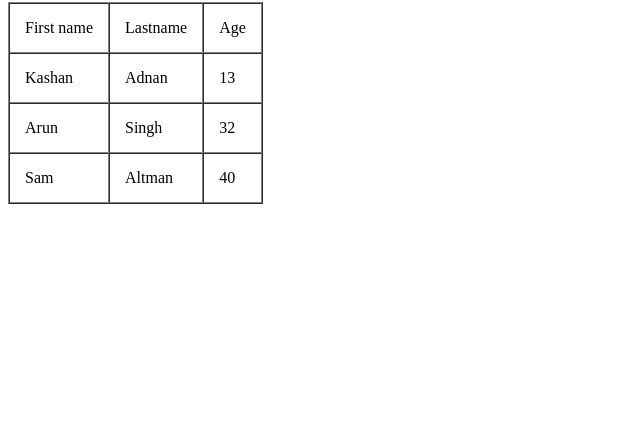
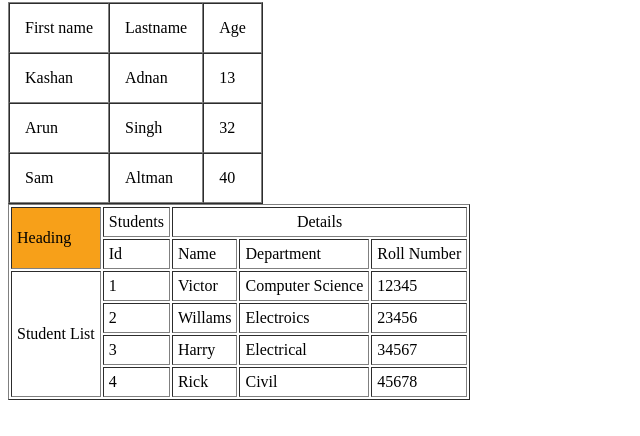
Before and after one commit to KashanAdnan02/batch-09-aaghaaz-tech, a plain HTML site: page Class 5/class 5.html in a window 1280 px wide. Shown: the part 64-500 px from the top of the page, without its empty margins (0-640 px from the left). Drawn offline with Linux system fonts and the light colour scheme.

Commit message:
rowspan and colspan https://youtu.be/_HOhESX6q1c

```diff
--- a/Class 5/class 5.html
+++ b/Class 5/class 5.html
@@ -30,5 +30,45 @@
 </table>
 
 
+<table border="1" cellpadding="5">
+<tr>
+	<td rowspan="2" bgcolor="#f7a019">Heading</td>
+	<td>Students</td>
+	<td colspan="3" align="center">Details</td>
+</tr>
+<tr>
+	<td>Id</td>
+	<td>Name</td>
+	<td>Department</td>
+	<td>Roll Number</td>
+</tr>
+<tr>
+	<td rowspan="4">Student List</td>
+	<td>1</td>
+	<td>Victor</td>
+	<td>Computer Science</td>
+	<td>12345</td>
+</tr>
+<tr>
+	<td>2</td>
+	<td>Willams</td>
+	<td>Electroics</td>
+	<td>23456</td>
+</tr>
+<tr>
+	<td>3</td>
+	<td>Harry</td>
+	<td>Electrical</td>
+	<td>34567</td>
+</tr>
+<tr>
+	<td>4</td>
+	<td>Rick</td>
+	<td>Civil</td>
+	<td>45678</td>
+</tr>
+</table>
+
+
 </body>
 </html>
```
